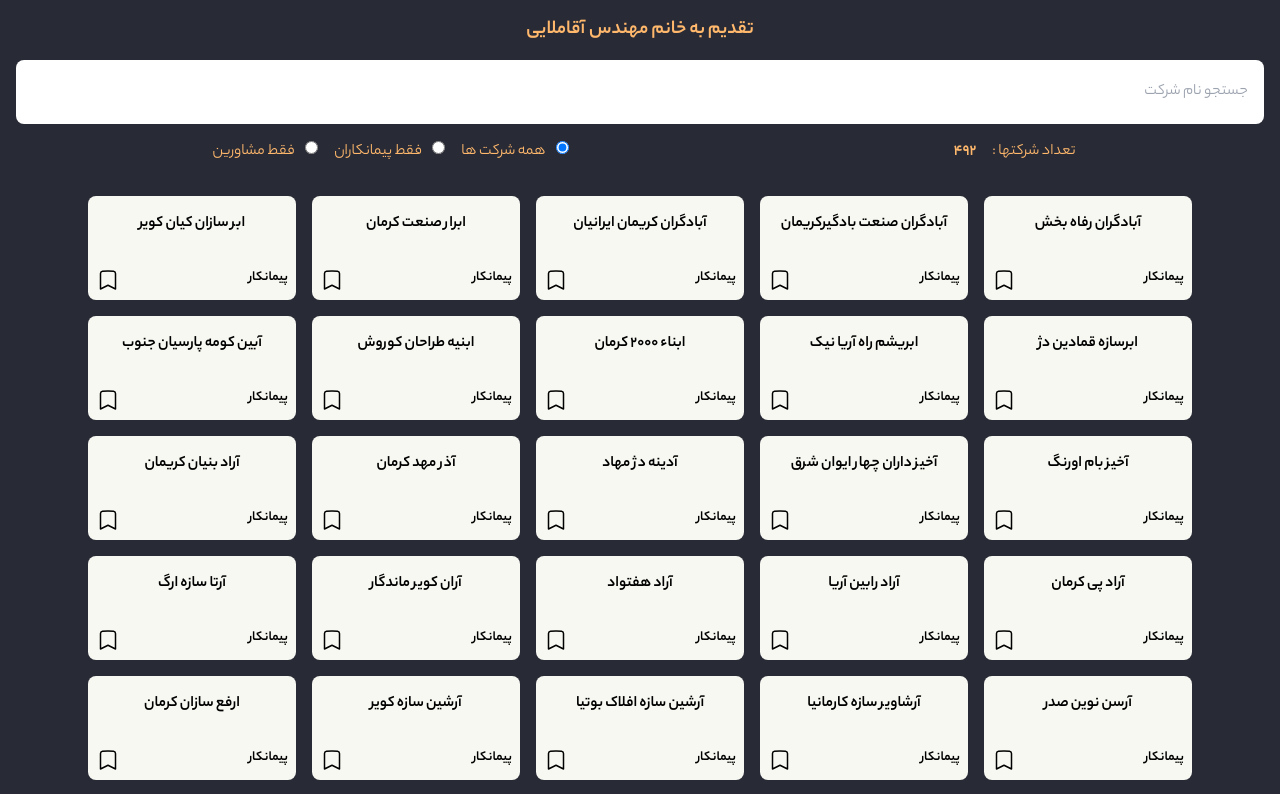
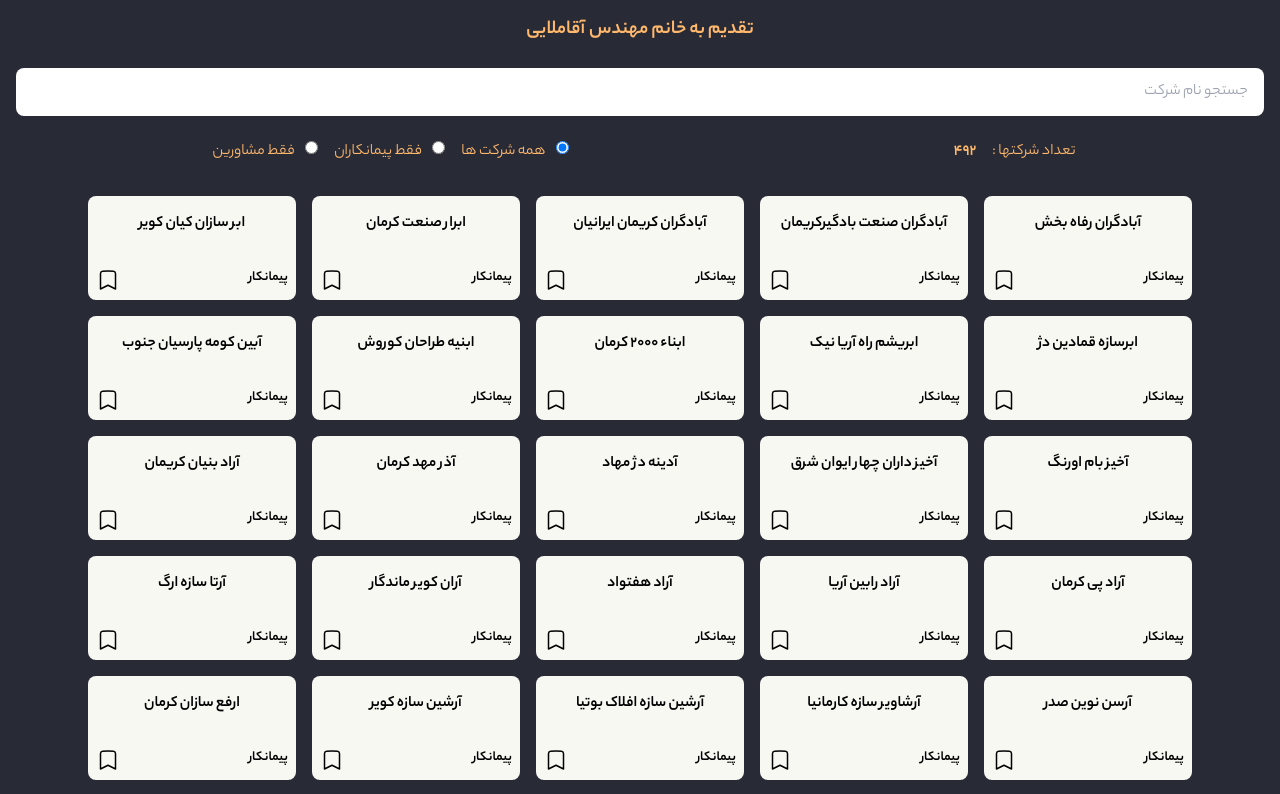
Before and after one commit to milad7212/readyfor, a Next.js app: page /job in a window 1280 px wide. Shown: the top 794 px of the page. Built offline with nearby package versions, Linux system fonts and the light colour scheme.

Commit message:
fix style input

```diff
--- a/pages/job/index.jsx
+++ b/pages/job/index.jsx
@@ -62,7 +62,7 @@ function JobPage() {
           تقدیم به خانم مهندس آقاملایی{" "}
         </p>
       </div>
-      <div className="my-4">
+      <div className="my-6">
         <input
           value={search}
           onChange={(v) => {
@@ -70,11 +70,12 @@ function JobPage() {
             searching(v.target.value);
           }}
           type="text"
-          className=" w-full h-16 rounded-lg outline-none p-4"
+          className=" w-full h-12 rounded-lg outline-none p-4"
           placeholder="جستجو نام شرکت"
         />
       </div>
       <div className="flex justify-around items-center my-2">
+
         <p className="text-ciOrange">
           <span className="">تعداد شرکتها :</span>
           <span className=" mr-4 font-bold">{companies.length}</span>
```
